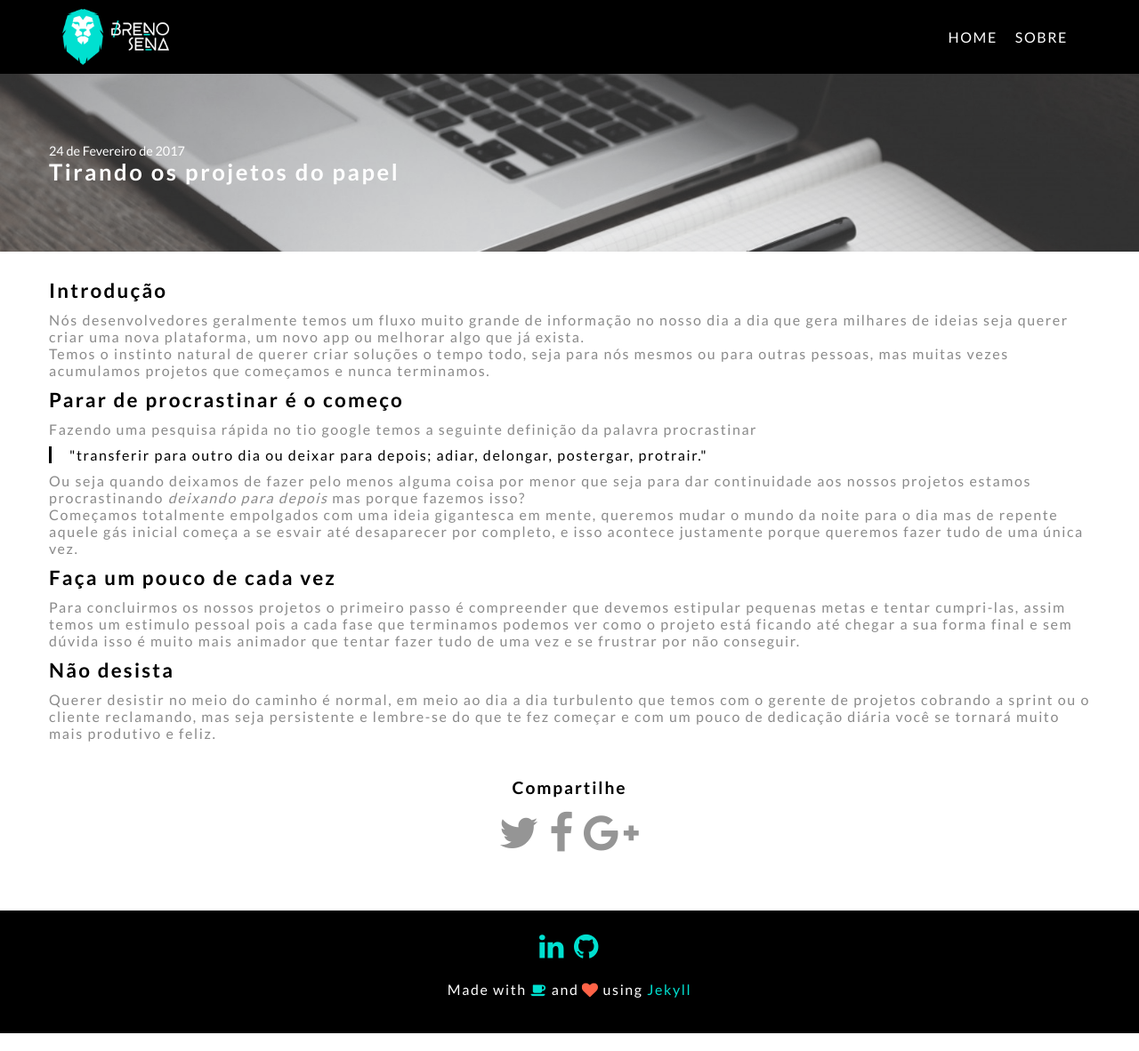
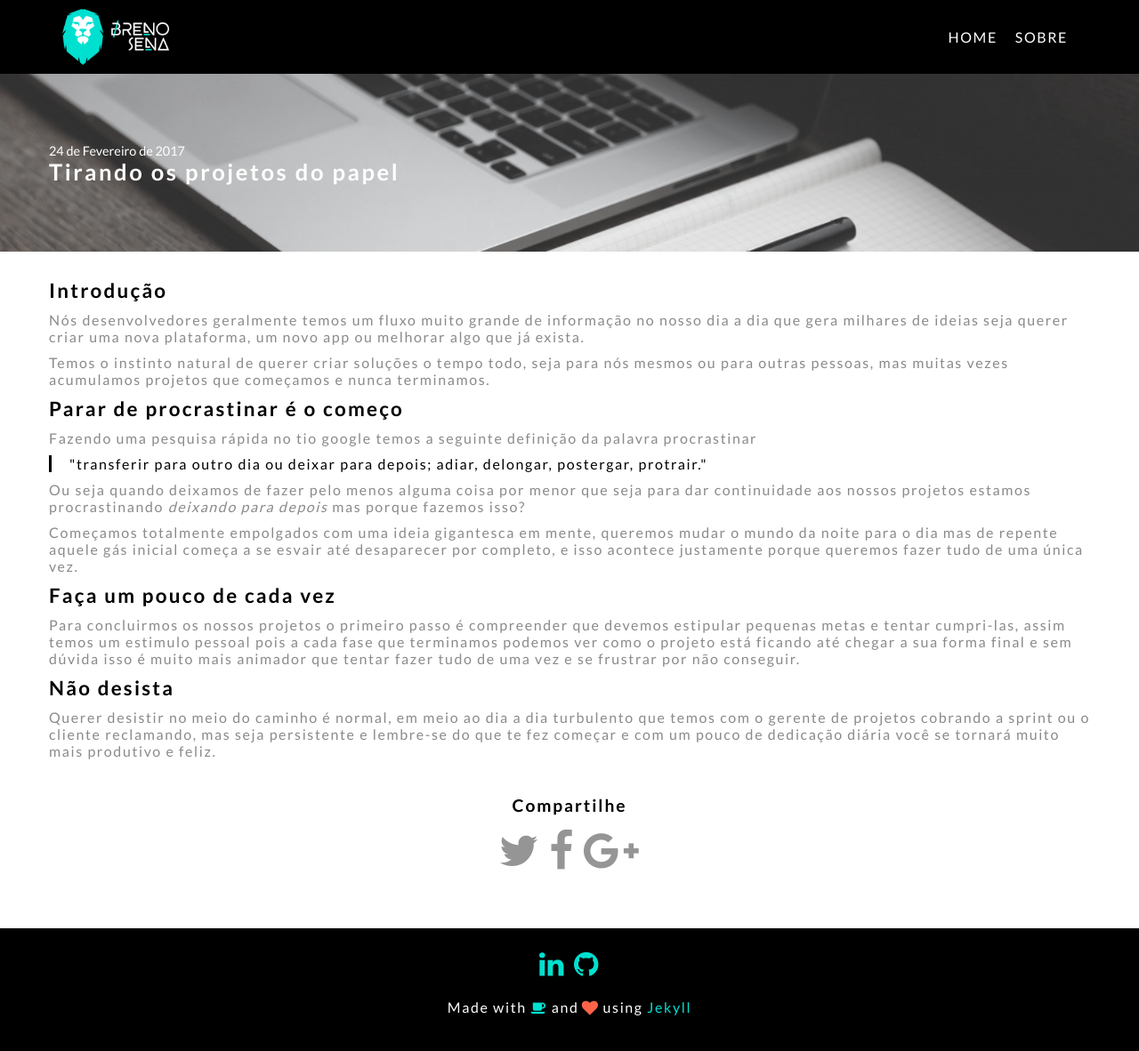
Before and after one commit to brenofsena/brenofsena.github.io, a Jekyll site: the page built from _posts/2017-02-24-tirando-os-projetos-do-papel.markdown, in a window 1280 px wide. Shown: the whole page at 89% size. Built offline with Jekyll 4.4.1, drawn with Linux system fonts in a browser that asks for light colours; nearby versions of some CDN libraries; comment, search, counter and statistics services are not loaded.

Commit message:
Alteração de tipografia do post

```diff
--- a/_sass/_layout.scss
+++ b/_sass/_layout.scss
@@ -273,6 +273,7 @@
     p {
       color: #8a8a8a;
       font-size: 1em;
+      margin: 10px 0;
     }
     a {
       text-decoration: none;
@@ -345,6 +346,7 @@
   p {
     color: #8a8a8a;
     font-size: 1em;
+    margin: 10px 0;
   }
   ul {
     li {
```
